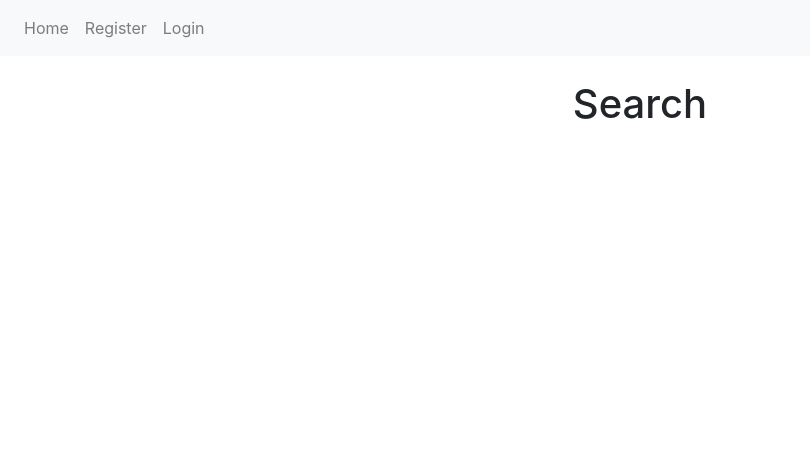
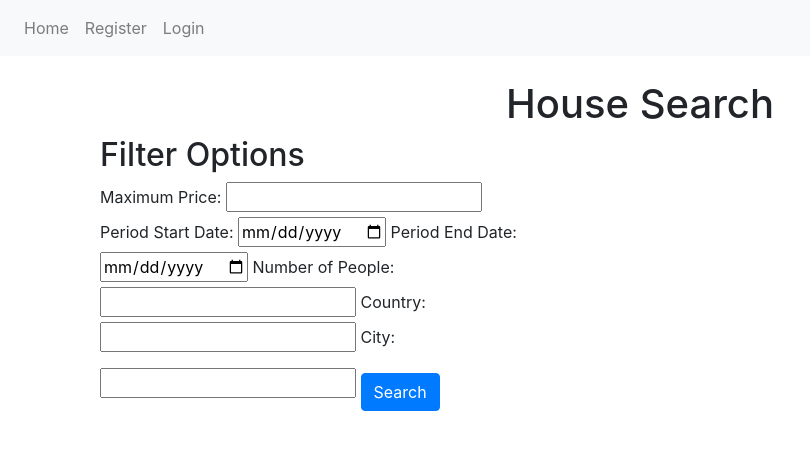
Before and after one commit to EdgardoCuellar/PlaceToUkrain, a Django app: page /search/ in a window 1280 px wide. Shown: the top 450 px of the page, without its empty margins (0-810 px from the left). Run offline with Django 4.2, Linux system fonts and the light colour scheme; some libraries are stand-ins or nearby versions.

Commit message:
Search bases

```diff
--- a/PlaceToUkrain/models/forms.py
+++ b/PlaceToUkrain/models/forms.py
@@ -29,3 +29,11 @@
             'start_date': forms.DateInput(attrs={'type': 'date', 'class': 'datepicker'}),
             'end_date': forms.DateInput(attrs={'type': 'date', 'class': 'datepicker'}),
         }
+
+class HouseSearchForm(forms.Form):
+    max_price = forms.IntegerField(label='Maximum Price', required=False)
+    period_start_date = forms.DateField(label='Period Start Date', widget=forms.DateInput(attrs={'type': 'date'}), required=False)
+    period_end_date = forms.DateField(label='Period End Date', widget=forms.DateInput(attrs={'type': 'date'}), required=False)
+    num_people = forms.IntegerField(label='Number of People', required=False)
+    country = forms.CharField(label='Country', max_length=128, required=False)
+    city = forms.CharField(label='City', max_length=128, required=False)
--- a/PlaceToUkrain/models/period.py
+++ b/PlaceToUkrain/models/period.py
@@ -2,7 +2,7 @@
 from PlaceToUkrain.models.house import House
 
 class Period(models.Model):
-    house = models.ForeignKey(House, on_delete=models.CASCADE)
+    house = models.ForeignKey(House, on_delete=models.CASCADE, null=True, blank=True)
     start_date = models.DateField()
     end_date = models.DateField()
 
--- a/PlaceToUkrain/settings.py
+++ b/PlaceToUkrain/settings.py
@@ -38,6 +38,7 @@
     'django.contrib.messages',
     'django.contrib.staticfiles',
     'PlaceToUkrain',
+    'PlaceToUkrain.templatetags',
 ]
 
 MIDDLEWARE = [
--- a/PlaceToUkrain/templates/index.html
+++ b/PlaceToUkrain/templates/index.html
@@ -24,7 +24,7 @@
               <th>Type de prix</th>
               <th>Prix</th>
               <th>Nombre de personnes</th>
-            <th>Periodes<th>
+              <th>Periodes</th>
               <th>Action</th>
             </tr>
         </thead>
@@ -40,6 +40,7 @@
                   {% for period in house_period.1 %}
                     {{ period }}<br>
                   {% endfor %}
+                </td>
                 <td>
                   <form method="post" action="{% url 'delete_house' house_period.0.id %}">
                       {% csrf_token %}
--- a/PlaceToUkrain/templates/search.html
+++ b/PlaceToUkrain/templates/search.html
@@ -1,9 +1,72 @@
 {% extends 'base.html' %}
 
-{% block title %}Place to Ukrain{% endblock %}
+{% block title %}House Search{% endblock %}
+
+{% load filter %}
 
 {% block content %}
-  <div class="text-center">
-    <h1>Search</h1>
+  <div class="container">
+    <h1 class="text-center">House Search</h1>
+    <div class="row">
+      <!-- Filter Zone on the Left -->
+      <div class="col-md-5">
+        <h2>Filter Options</h2>
+        <form method="post">
+          {% csrf_token %}
+          {{ form.as_table }}
+          <button type="submit" class="btn btn-primary mt-3">Search</button>
+        </form>
+      </div>
+    </div>
+
+      <!-- Search Zone on the Right -->
+      <div class="col-md-12 row">
+        {% if houses %}
+          <h2 class="mt-4">Search Results</h2>
+          <table class="table table-bordered table-striped">
+            <thead>
+              <tr>
+                <th>Pays</th>
+                <th>Ville</th>
+                <th>Type de prix</th>
+                <th>Price</th>
+                <th>People</th>
+                <th>Periods</th>
+                <th>Action</th>
+              </tr>
+            </thead>
+            <tbody>
+              {% for house in houses %}
+                <tr>
+                  <form method="post" action="{% url 'rent_house' house.id %}">
+                    {% csrf_token %}
+                    <td>{{ house.country }}</td>
+                    <td>{{ house.city }}</td>
+                    <td>{{ house.get_price_type_display }}</td>
+                    {% if house.price_type == 'payant' %}
+                      <td>{{ house.price }} €</td>
+                    {% elif house.price_type == 'gratuit' %}
+                      <td>0 €</td>
+                    {% else %}
+                      <td>
+                        <label for="username">Votre prix </label>
+                        <input required type="text" name="offer" class="form-control" id="offer">
+                      </td>
+                    {% endif %}
+                    <td>{{ house.people }}</td>
+                    <td>
+                      {{ house.id|get_periods}}
+                    </td>
+                    <td>
+                      <button type="submit" class="btn btn-success">Reserve</button>
+                    </td>
+                  </form>
+                </tr>
+              {% endfor %}
+            </tbody>
+          </table>
+        {% endif %}
+      </div>
+    </div>
   </div>
 {% endblock %}
--- a/PlaceToUkrain/urls.py
+++ b/PlaceToUkrain/urls.py
@@ -20,7 +20,7 @@
 from PlaceToUkrain.views.register import RegistrationView
 from PlaceToUkrain.views.homepage import HomepageView
 from PlaceToUkrain.views.search import SearchView
-from PlaceToUkrain.views.create_house import CreateHouseView, delete_house
+from PlaceToUkrain.views.create_house import CreateHouseView, delete_house, rent_house
 from PlaceToUkrain.views.statistics import StatisticsView
 from PlaceToUkrain.views.index import IndexView
 
@@ -35,5 +35,6 @@
     path('search/', SearchView.as_view(), name='search'),
     path('create_house/', CreateHouseView.as_view(), name='create_house'),
     path('delete_house/<int:house_id>/', delete_house, name='delete_house'),
+    path('rent_house/<int:house_id>/', rent_house, name='rent_house'),
     path('statistics/', StatisticsView.as_view(), name='statistics'),
 ]
--- a/PlaceToUkrain/views/index.py
+++ b/PlaceToUkrain/views/index.py
@@ -11,8 +11,8 @@
             return redirect('login')
         user = UkrUser.get_user_by_id(request.session.get('user'))
         houses = House.get_houses_by_user_id(request.session.get('user'))
+        houses_periods = []
         for house in houses:
-            houses_periods = (house, Period.get_periods_by_house(house))
-            print(houses_periods[0][0].id)
+            houses_periods.append((house, Period.get_periods_by_house(house)))
 
         return render(request, 'index.html', {'user': user, 'houses_periods': houses_periods})
--- a/PlaceToUkrain/views/search.py
+++ b/PlaceToUkrain/views/search.py
@@ -1,6 +1,48 @@
-from django.shortcuts import render, redirect
+from django.shortcuts import render
 from django.views import View
+from django.db.models import Q
+from PlaceToUkrain.models.house import House
+from PlaceToUkrain.models.period import Period
+from PlaceToUkrain.models.forms import HouseSearchForm
+import math
 
 class SearchView(View):
+    template_name = 'search.html'
+
     def get(self, request):
-        return render(request, 'search.html')
+        form = HouseSearchForm()
+        return render(request, self.template_name, {'form': form})
+
+    def post(self, request):
+        form = HouseSearchForm(request.POST)
+        if form.is_valid():
+            max_price = form.cleaned_data.get('max_price')
+            start_date = form.cleaned_data.get('period_start_date')
+            end_date = form.cleaned_data.get('period_end_date')
+            num_people = form.cleaned_data.get('num_people')
+            country = form.cleaned_data.get('country')
+            city = form.cleaned_data.get('city')
+
+            filters = Q()
+            if max_price:
+                filters = Q(price_type='gratuit') | Q(price__lte=max_price)
+            if num_people:
+                filters &= Q(people__gte=num_people)
+            if country:
+                filters &= Q(country__icontains=country)
+            if city:
+                filters &= Q(city__icontains=city)
+
+            houses = House.objects.filter(filters)
+
+            if start_date is not None or end_date is not None:
+                available_houses = []
+                for house in houses:
+                    house_periods = Period.get_periods_by_house(house)
+                    if not Period.is_house_booked(house_periods, start_date, end_date):
+                        available_houses.append(house)
+                houses = available_houses
+
+            return render(request, self.template_name, {'form': form, 'houses': houses})
+
+        return render(request, self.template_name, {'form': form})
```
Also changed, not shown: PlaceToUkrain/templates/create_house.html (+2 -61 lines), PlaceToUkrain/templatetags/filter.py (added, +12 -0 lines), PlaceToUkrain/views/create_house.py (+17 -7 lines), db.sqlite3. Lines whose indentation alone changed are shown as unchanged.
